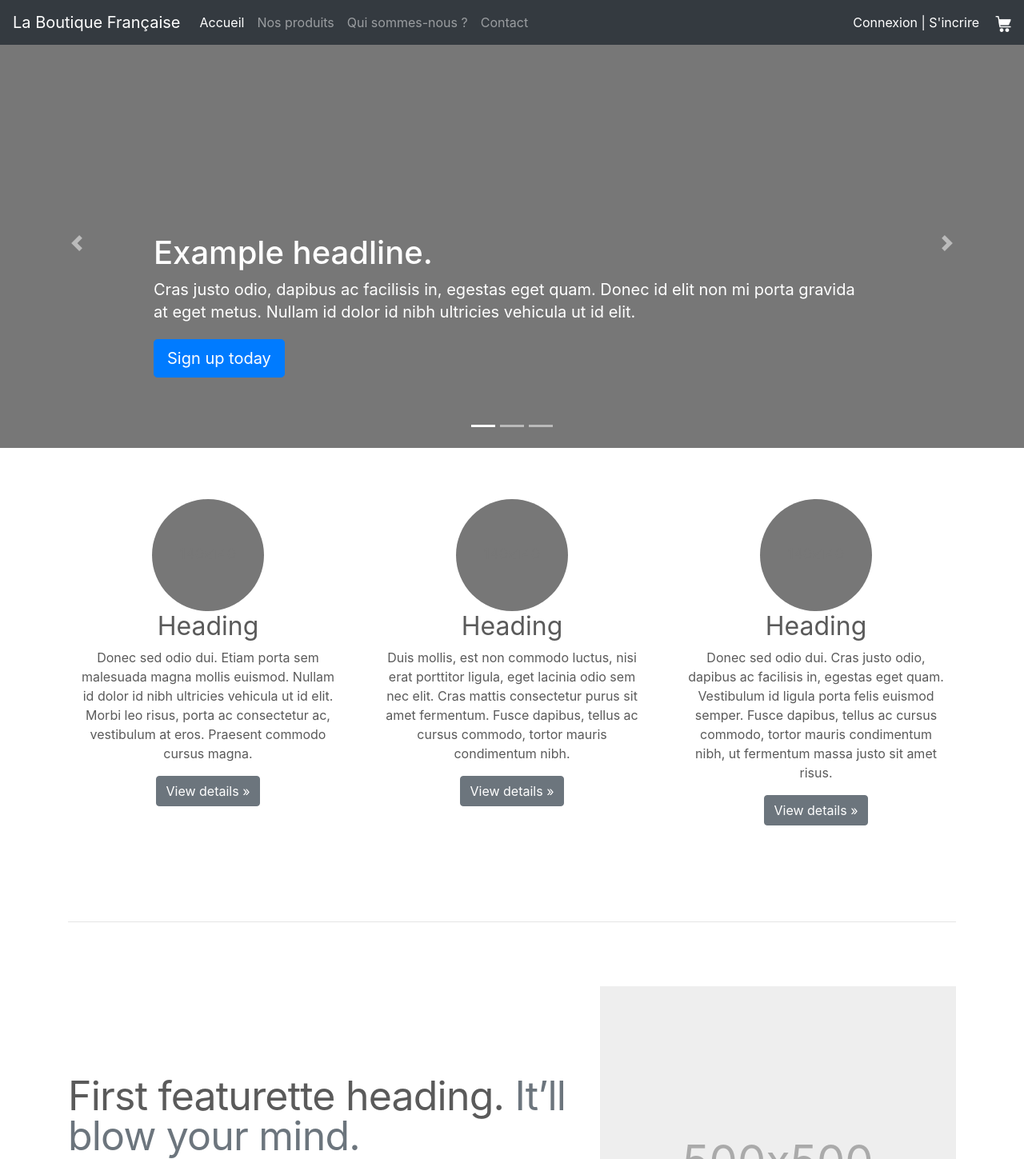
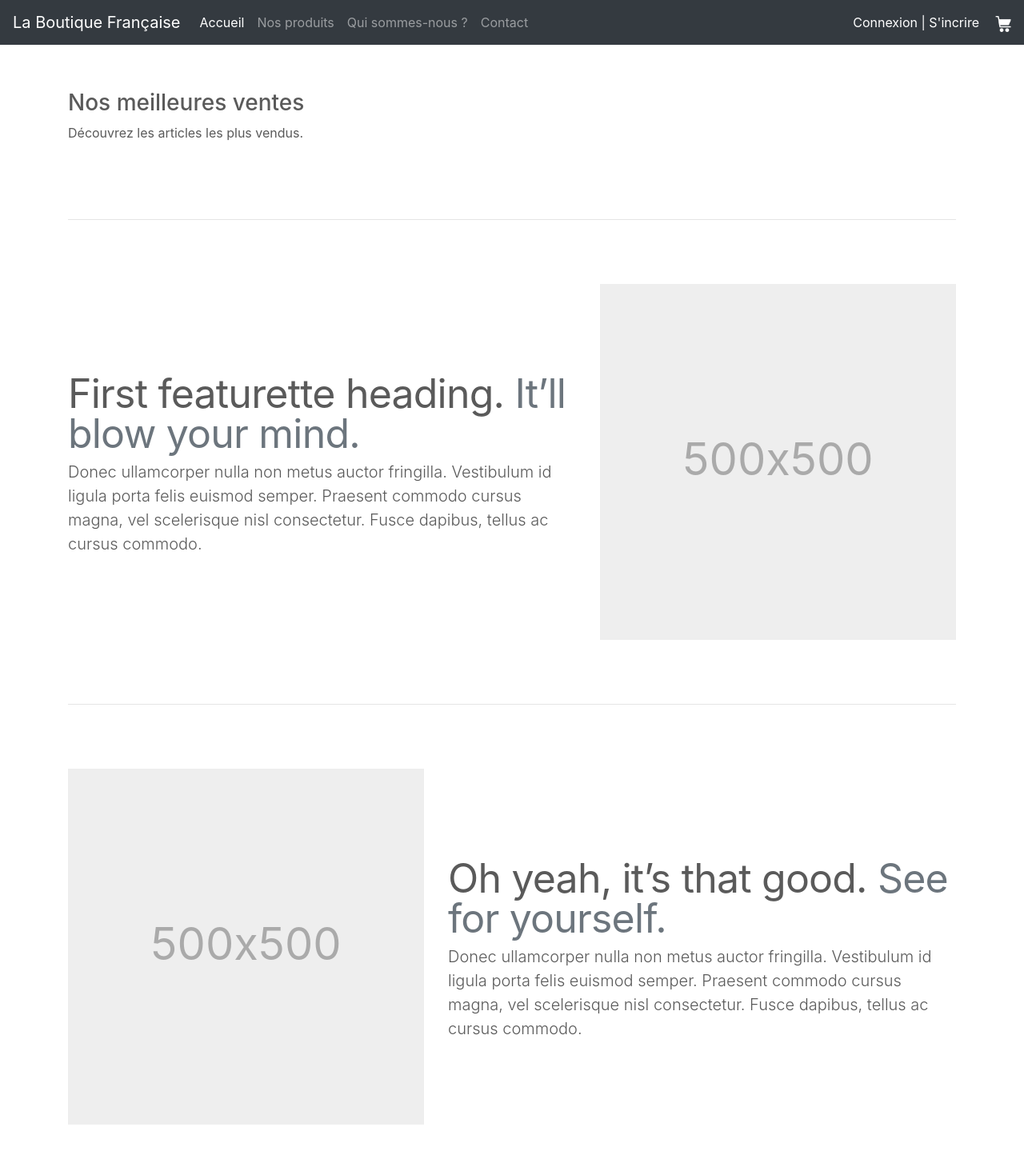
Before and after one commit to Artzaita/laboutiquefrancaise, a Symfony app: template templates/home/index.html.twig in a window 1280 px wide. Shown: the top 1449 px of the page at 80% size. Run offline with Twig, Linux system fonts and the light colour scheme; the template is opened without the code that fills it, so the values that code supplies are empty; some libraries are stand-ins or nearby versions.

Commit message:
managing home header on admin dashboard

```diff
--- a/src/Controller/Admin/DashboardController.php
+++ b/src/Controller/Admin/DashboardController.php
@@ -4,6 +4,7 @@ namespace App\Controller\Admin;
 
 use App\Entity\Carrier;
 use App\Entity\Category;
+use App\Entity\Header;
 use App\Entity\Order;
 use App\Entity\OrderDetails;
 use App\Entity\Product;
@@ -39,5 +40,6 @@ class DashboardController extends AbstractDashboardController
         yield MenuItem::linkToCrud('Catégories', 'fas fa-list', Category::class);
         yield MenuItem::linkToCrud('Produits', 'fas fa-tag', Product::class);
         yield MenuItem::linkToCrud('Transporteurs', 'fas fa-truck', Carrier::class);
+        yield MenuItem::linkToCrud('Header', 'fas fa-image', Header::class);
     }
 }
--- a/src/Controller/Admin/ProductCrudController.php
+++ b/src/Controller/Admin/ProductCrudController.php
@@ -5,6 +5,7 @@ namespace App\Controller\Admin;
 use App\Entity\Product;
 use EasyCorp\Bundle\EasyAdminBundle\Controller\AbstractCrudController;
 use EasyCorp\Bundle\EasyAdminBundle\Field\AssociationField;
+use EasyCorp\Bundle\EasyAdminBundle\Field\BooleanField;
 use EasyCorp\Bundle\EasyAdminBundle\Field\ImageField;
 use EasyCorp\Bundle\EasyAdminBundle\Field\MoneyField;
 use EasyCorp\Bundle\EasyAdminBundle\Field\SlugField;
@@ -29,6 +30,7 @@ class ProductCrudController extends AbstractCrudController
                 ->setRequired(false),
             TextField::new('subtitle'),
             TextareaField::new('description'),
+            BooleanField::new('isBest', 'En avant'),
             MoneyField::new('price')->setCurrency('EUR'),
             AssociationField::new('category'),
 
--- a/src/Controller/ProductController.php
+++ b/src/Controller/ProductController.php
@@ -43,6 +43,7 @@ class ProductController extends AbstractController
     {
 
         $product = $entityManager->getRepository(Product::class)->findOneBySlug($slug);
+        $products = $entityManager->getRepository(Product::class)->findByIsBest(1);
 
         if ( !$product) {
             return $this->redirectToRoute('app_products');
@@ -52,6 +53,7 @@ class ProductController extends AbstractController
 
         return $this->render('product/show.html.twig', [
             'product' => $product,
+            'products' => $products,
         ]);
     }
 }
--- a/templates/base.html.twig
+++ b/templates/base.html.twig
@@ -77,41 +77,22 @@
 
     <div id="myCarousel" class="carousel slide" data-ride="carousel">
         <ol class="carousel-indicators">
-            <li data-target="#myCarousel" data-slide-to="0" class="active"></li>
-            <li data-target="#myCarousel" data-slide-to="1"></li>
-            <li data-target="#myCarousel" data-slide-to="2"></li>
+            {% for key,header in headers %}
+            <li data-target="#myCarousel" data-slide-to="{{key}}" {% if key == 0 %}class="active"{% endif %}></li>
+            {% endfor %}
         </ol>
         <div class="carousel-inner">
-            <div class="carousel-item active">
-                <svg class="bd-placeholder-img" width="100%" height="100%" xmlns="http://www.w3.org/2000/svg" preserveAspectRatio="xMidYMid slice" focusable="false" role="img"><rect width="100%" height="100%" fill="#777"/></svg>
+            {% for key,header in headers %}
+            <div class="carousel-item {% if key == 0 %} active {% endif %}>" style="background: url('/uploads/images/header/{{header.illustration}}');background-size:cover;">
                 <div class="container">
                     <div class="carousel-caption text-left">
-                        <h1>Example headline.</h1>
-                        <p>Cras justo odio, dapibus ac facilisis in, egestas eget quam. Donec id elit non mi porta gravida at eget metus. Nullam id dolor id nibh ultricies vehicula ut id elit.</p>
-                        <p><a class="btn btn-lg btn-primary" href="#" role="button">Sign up today</a></p>
+                        <h1>{{header.title}}</h1>
+                        <p>{{header.content}}</p>
+                        <p><a class="btn btn-lg btn-info" href="{{header.btnUrl}}" role="button">{{header.btnTitle}}</a></p>
                     </div>
                 </div>
             </div>
-            <div class="carousel-item">
-                <svg class="bd-placeholder-img" width="100%" height="100%" xmlns="http://www.w3.org/2000/svg" preserveAspectRatio="xMidYMid slice" focusable="false" role="img"><rect width="100%" height="100%" fill="#777"/></svg>
-                <div class="container">
-                    <div class="carousel-caption">
-                        <h1>Another example headline.</h1>
-                        <p>Cras justo odio, dapibus ac facilisis in, egestas eget quam. Donec id elit non mi porta gravida at eget metus. Nullam id dolor id nibh ultricies vehicula ut id elit.</p>
-                        <p><a class="btn btn-lg btn-primary" href="#" role="button">Learn more</a></p>
-                    </div>
-                </div>
-            </div>
-            <div class="carousel-item">
-                <svg class="bd-placeholder-img" width="100%" height="100%" xmlns="http://www.w3.org/2000/svg" preserveAspectRatio="xMidYMid slice" focusable="false" role="img"><rect width="100%" height="100%" fill="#777"/></svg>
-                <div class="container">
-                    <div class="carousel-caption text-right">
-                        <h1>One more for good measure.</h1>
-                        <p>Cras justo odio, dapibus ac facilisis in, egestas eget quam. Donec id elit non mi porta gravida at eget metus. Nullam id dolor id nibh ultricies vehicula ut id elit.</p>
-                        <p><a class="btn btn-lg btn-primary" href="#" role="button">Browse gallery</a></p>
-                    </div>
-                </div>
-            </div>
+            {% endfor %}
         </div>
         <a class="carousel-control-prev" href="#myCarousel" role="button" data-slide="prev">
             <span class="carousel-control-prev-icon" aria-hidden="true"></span>
--- a/templates/home/index.html.twig
+++ b/templates/home/index.html.twig
@@ -5,26 +5,15 @@
 {% block carousel %}{% endblock %}
 
 {% block content %}
-<!-- Three columns of text below the carousel -->
+<!-- Four columns of text below the carousel -->
+        <h3>Nos meilleures ventes</h3>
+        <p>Découvrez les articles les plus vendus.</p>
         <div class="row">
-            <div class="col-lg-4">
-                <svg class="bd-placeholder-img rounded-circle" width="140" height="140" xmlns="http://www.w3.org/2000/svg" preserveAspectRatio="xMidYMid slice" focusable="false" role="img" aria-label="Placeholder: 140x140"><title>Placeholder</title><rect width="100%" height="100%" fill="#777"/><text x="50%" y="50%" fill="#777" dy=".3em">140x140</text></svg>
-                <h2>Heading</h2>
-                <p>Donec sed odio dui. Etiam porta sem malesuada magna mollis euismod. Nullam id dolor id nibh ultricies vehicula ut id elit. Morbi leo risus, porta ac consectetur ac, vestibulum at eros. Praesent commodo cursus magna.</p>
-                <p><a class="btn btn-secondary" href="#" role="button">View details &raquo;</a></p>
-            </div><!-- /.col-lg-4 -->
-            <div class="col-lg-4">
-                <svg class="bd-placeholder-img rounded-circle" width="140" height="140" xmlns="http://www.w3.org/2000/svg" preserveAspectRatio="xMidYMid slice" focusable="false" role="img" aria-label="Placeholder: 140x140"><title>Placeholder</title><rect width="100%" height="100%" fill="#777"/><text x="50%" y="50%" fill="#777" dy=".3em">140x140</text></svg>
-                <h2>Heading</h2>
-                <p>Duis mollis, est non commodo luctus, nisi erat porttitor ligula, eget lacinia odio sem nec elit. Cras mattis consectetur purus sit amet fermentum. Fusce dapibus, tellus ac cursus commodo, tortor mauris condimentum nibh.</p>
-                <p><a class="btn btn-secondary" href="#" role="button">View details &raquo;</a></p>
-            </div><!-- /.col-lg-4 -->
-            <div class="col-lg-4">
-                <svg class="bd-placeholder-img rounded-circle" width="140" height="140" xmlns="http://www.w3.org/2000/svg" preserveAspectRatio="xMidYMid slice" focusable="false" role="img" aria-label="Placeholder: 140x140"><title>Placeholder</title><rect width="100%" height="100%" fill="#777"/><text x="50%" y="50%" fill="#777" dy=".3em">140x140</text></svg>
-                <h2>Heading</h2>
-                <p>Donec sed odio dui. Cras justo odio, dapibus ac facilisis in, egestas eget quam. Vestibulum id ligula porta felis euismod semper. Fusce dapibus, tellus ac cursus commodo, tortor mauris condimentum nibh, ut fermentum massa justo sit amet risus.</p>
-                <p><a class="btn btn-secondary" href="#" role="button">View details &raquo;</a></p>
-            </div><!-- /.col-lg-4 -->
+            {% for product in products %}
+                <div class="col-md-3">
+                    {% include'product/single_product.html.twig' %}
+                </div>
+            {% endfor %}
         </div><!-- /.row -->
 
 
```
Also changed, not shown: migrations/Version20211201101335.php (added, +31 -0 lines), migrations/Version20211201131346.php (added, +31 -0 lines), src/Controller/Admin/HeaderCrudController.php (added, +32 -0 lines), src/Controller/HomeController.php (+18 -1 lines), src/Entity/Header.php (added, +109 -0 lines), src/Entity/Product.php (+17 -0 lines), src/Repository/HeaderRepository.php (added, +50 -0 lines), templates/product/index.html.twig (+1 -8 lines), templates/product/show.html.twig (+10 -0 lines), templates/product/single_product.html.twig (added, +9 -0 lines), public/uploads/images/header/span.jpg (added), 1 other file.
